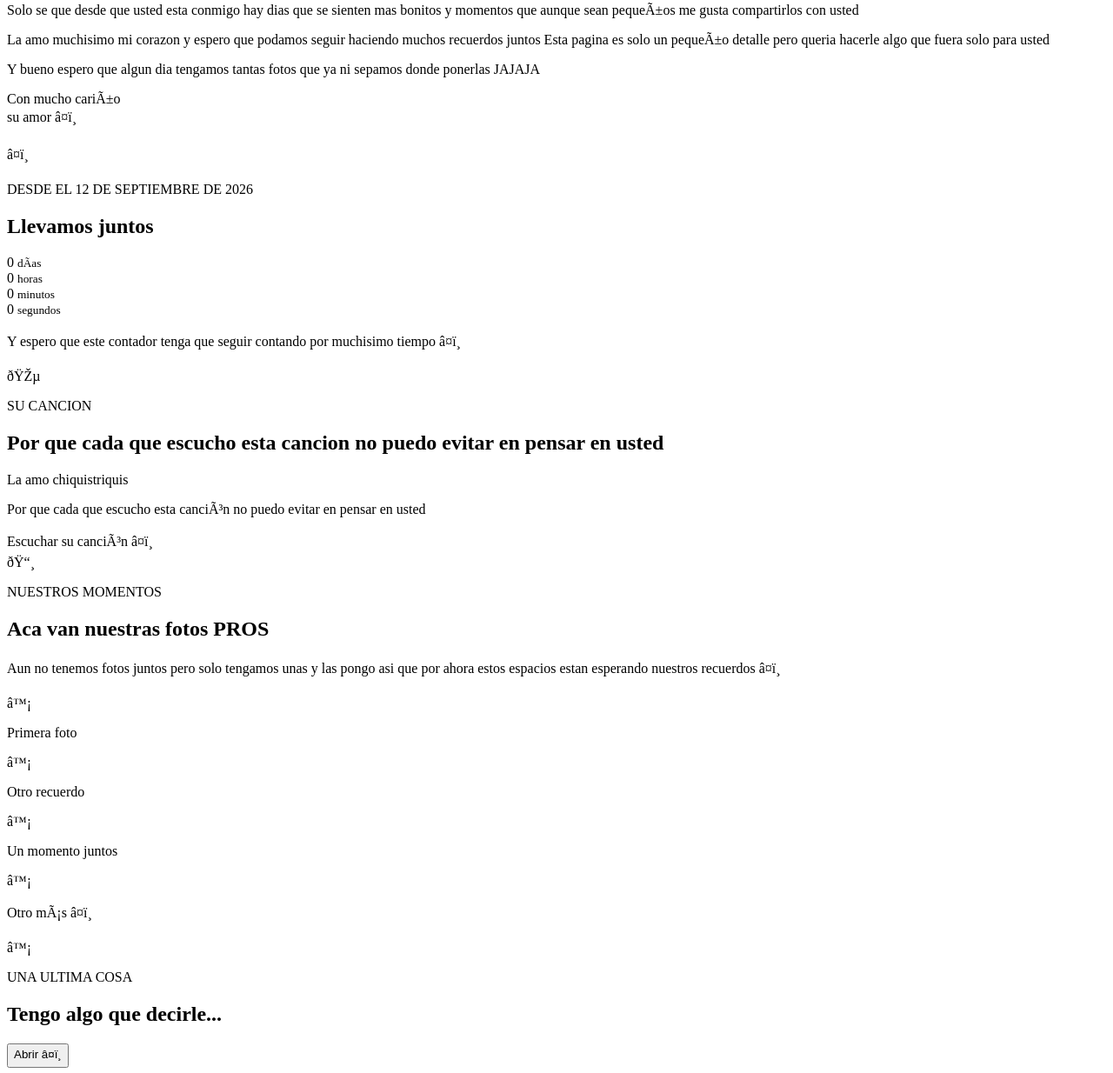
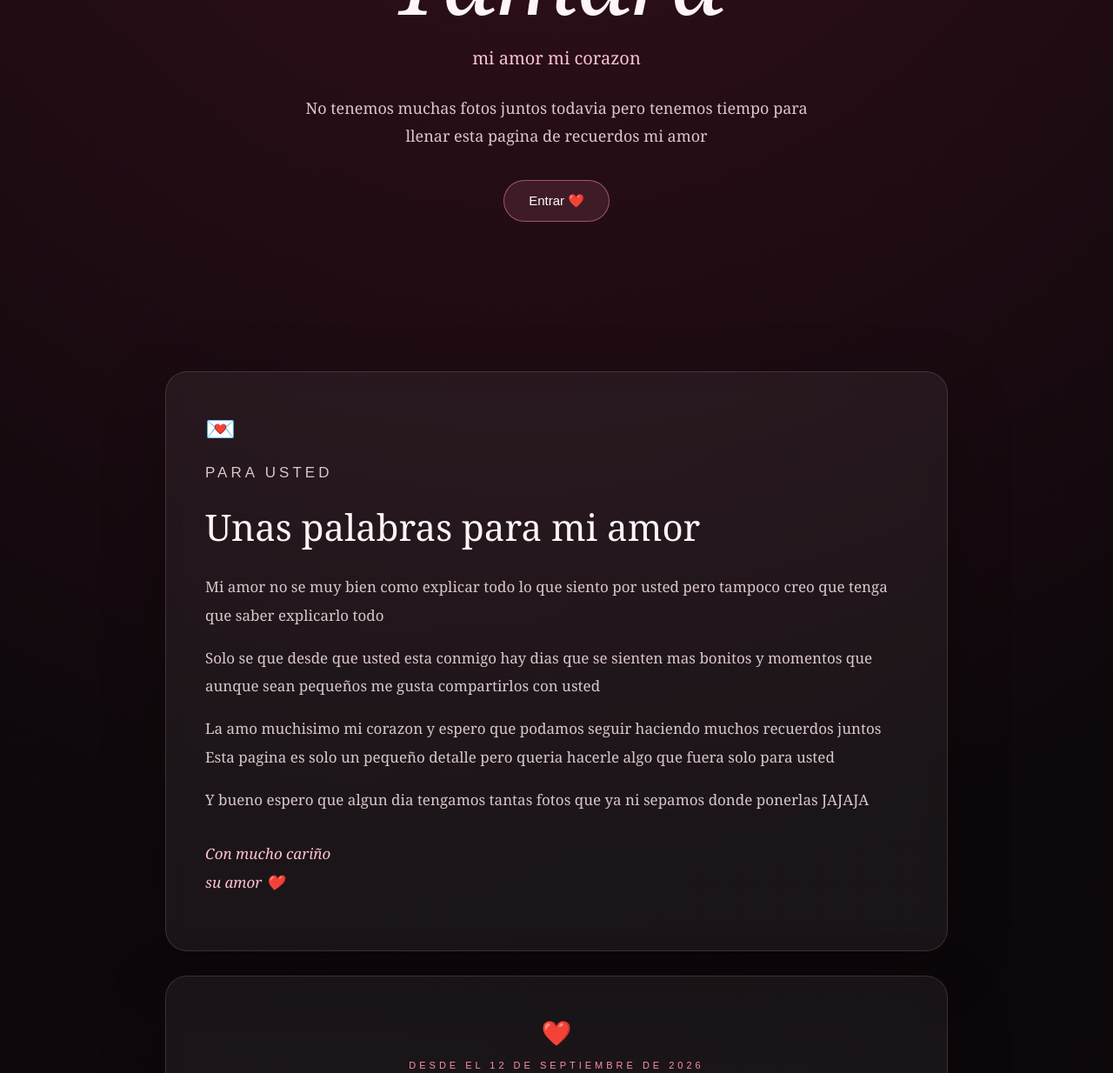
Before and after one commit to velasquezwilber23-oss/Para-mi-Tarmarita, a plain HTML site: page index.html in a window 1280 px wide. Shown: the part 373-1607 px from the top of the page at 87% size. Drawn offline with Linux system fonts and the light colour scheme.

Commit message:
Update index.html

```diff
--- a/index.html
+++ b/index.html
@@ -1,36 +1,36 @@
-<!DOCTYPE *html*>
+<!DOCTYPE html>
 
-<html *lang*="es">
+<html lang="es">
 
 <head>
 
-    <meta *charset*="UTF-8">
+    <meta charset="UTF-8">
 
-    <meta *name*="viewport" *content*="width=device-width initial-scale=1 0">
+    <meta name="viewport" content="width=device-width, initial-scale=1.0">
 
     <title>Para Tamara ❤️</title>
 
-    <link *rel*="stylesheet" *href*="style css">
+    <link rel="stylesheet" href="style.css">
 
 </head>
 
 <body>
 
-    <div *class*="hearts"></div>
+    <div class="hearts"></div>
 
     <main>
 
-        <section *class*="hero">
+        <section class="hero">
 
-            <div *class*="small-heart">♡</div>
+            <div class="small-heart">♡</div>
 
-            <p *class*="mini-title">PARA USTED</p>
+            <p class="mini-title">PARA USTED</p>
 
             <h1>Tamara</h1>
 
-            <p *class*="subtitle">mi amor mi corazon</p>
+            <p class="subtitle">mi amor mi corazon</p>
 
-            <p *class*="intro">
+            <p class="intro">
 
                 No tenemos muchas fotos juntos todavia pero tenemos tiempo
 
@@ -38,7 +38,7 @@
 
             </p>
 
-            <button *class*="main-button" *onclick*="document*getElementById*('contenido')*scrollIntoView*({behavior:'smooth'})">
+            <button class="main-button" onclick="document.getElementById('contenido').scrollIntoView({behavior:'smooth'})">
 
                 Entrar ❤️
 
@@ -46,13 +46,13 @@
 
         </section>
 
-        <div *id*="contenido">
+        <div id="contenido">
 
-            <section *class*="card letter">
+            <section class="card letter">
 
-                <span *class*="section-icon">💌</span>
+                <span class="section-icon">💌</span>
 
-                <p *class*="section-label">PARA USTED</p>
+                <p class="section-label">PARA USTED</p>
 
                 <h2>Unas palabras para mi amor</h2>
 
@@ -92,23 +92,23 @@
 
                 </p>
 
-                <p *class*="signature">Con mucho cariño<br>su amor ❤️</p>
+                <p class="signature">Con mucho cariño<br>su amor ❤️</p>
 
             </section>
 
-            <section *class*="card counter-card">
+            <section class="card counter-card">
 
-                <span *class*="section-icon">❤️</span>
+                <span class="section-icon">❤️</span>
 
-                <p *class*="section-label">DESDE EL 12 DE SEPTIEMBRE DE 2026</p>
+                <p class="section-label">DESDE EL 12 DE SEPTIEMBRE DE 2026</p>
 
                 <h2>Llevamos juntos</h2>
 
-                <div *class*="counter">
+                <div class="counter">
 
                     <div>
 
-                        <span *id*="days">0</span>
+                        <span id="days">0</span>
 
                         <small>días</small>
 
@@ -116,7 +116,7 @@
 
                     <div>
 
-                        <span *id*="hours">0</span>
+                        <span id="hours">0</span>
 
                         <small>horas</small>
 
@@ -124,7 +124,7 @@
 
                     <div>
 
-                        <span *id*="minutes">0</span>
+                        <span id="minutes">0</span>
 
                         <small>minutos</small>
 
@@ -132,7 +132,7 @@
 
                     <div>
 
-                        <span *id*="seconds">0</span>
+                        <span id="seconds">0</span>
 
                         <small>segundos</small>
 
@@ -140,7 +140,7 @@
 
                 </div>
 
-                <p *class*="counter-note">
+                <p class="counter-note">
 
                     Y espero que este contador tenga que seguir contando por muchisimo tiempo ❤️
 
@@ -148,23 +148,23 @@
 
             </section>
 
-            <section *class*="card music-card">
+            <section class="card music-card">
 
-                <span *class*="section-icon">🎵</span>
+                <span class="section-icon">🎵</span>
 
-                <p *class*="section-label">SU CANCION</p>
+                <p class="section-label">SU CANCION</p>
 
                 <h2>Por que cada que escucho esta cancion no puedo evitar en pensar en usted</h2>
 
-                <p *class*="hint">
+                <p class="hint">
 
                     La amo chiquistriquis
 
                 </p>
 
-                <div *class*="song-box">
+                <div class="song-box">
 
-    <p *class*="song-text">
+                    <p class="song-text">
 
                         Por que cada que escucho esta canción no puedo evitar en pensar en usted
 
@@ -172,13 +172,13 @@
 
                     <a
 
-        *class*="youtube-button"
+                        class="youtube-button"
 
-        *href*="https://www youtube com/watch?v=W3zbkhMVSU4"
+                        href="https://www.youtube.com/watch?v=W3zbkhMVSU4"
 
-        *target*="_blank"
+                        target="_blank"
 
-        *rel*="noopener noreferrer">
+                        rel="noopener noreferrer">
 
                         Escuchar su canción ❤️
 
@@ -188,15 +188,15 @@
 
             </section>
 
-            <section *class*="card photos-card">
+            <section class="card photos-card">
 
-                <span *class*="section-icon">📸</span>
+                <span class="section-icon">📸</span>
 
-                <p *class*="section-label">NUESTROS MOMENTOS</p>
+                <p class="section-label">NUESTROS MOMENTOS</p>
 
                 <h2>Aca van nuestras fotos PROS</h2>
 
-                <p *class*="photo-message">
+                <p class="photo-message">
 
                     Aun no tenemos fotos juntos pero solo tengamos unas y las pongo
 
@@ -204,9 +204,9 @@
 
                 </p>
 
-                <div *class*="gallery">
+                <div class="gallery">
 
-                    <div *class*="photo-placeholder">
+                    <div class="photo-placeholder">
 
                         <span>♡</span>
 
@@ -214,7 +214,7 @@
 
                     </div>
 
-                    <div *class*="photo-placeholder">
+                    <div class="photo-placeholder">
 
                         <span>♡</span>
 
@@ -222,7 +222,7 @@
 
                     </div>
 
-                    <div *class*="photo-placeholder">
+                    <div class="photo-placeholder">
 
                         <span>♡</span>
 
@@ -230,7 +230,7 @@
 
                     </div>
 
-                    <div *class*="photo-placeholder">
+                    <div class="photo-placeholder">
 
                         <span>♡</span>
 
@@ -240,27 +240,27 @@
 
                 </div>
 
-                <p *class*="edit-note">
+                <p class="edit-note">
 
                 </p>
 
             </section>
 
-            <section *class*="card secret-card">
+            <section class="card secret-card">
 
-                <span *class*="section-icon">♡</span>
+                <span class="section-icon">♡</span>
 
-                <p *class*="section-label">UNA ULTIMA COSA</p>
+                <p class="section-label">UNA ULTIMA COSA</p>
 
                 <h2>Tengo algo que decirle...</h2>
 
-                <button *class*="secret-button" *id*="secretButton">
+                <button class="secret-button" id="secretButton">
 
                     Abrir ❤️
 
                 </button>
 
-                <div *class*="secret-message" *id*="secretMessage">
+                <div class="secret-message" id="secretMessage">
 
                     <p>
 
@@ -286,7 +286,7 @@
 
                     </p>
 
-                    <p *class*="final-line">
+                    <p class="final-line">
 
                         La quiero hoy mañana y siempre por que mi amor por usted es mas que real por que si no lo fuera yo no existiera ❤️
 
@@ -306,7 +306,7 @@
 
     </footer>
 
-    <script *src*="script js"></script>
+    <script src="script.js"></script>
 
 </body>
 
```
Lines whose indentation alone changed are shown as unchanged.
